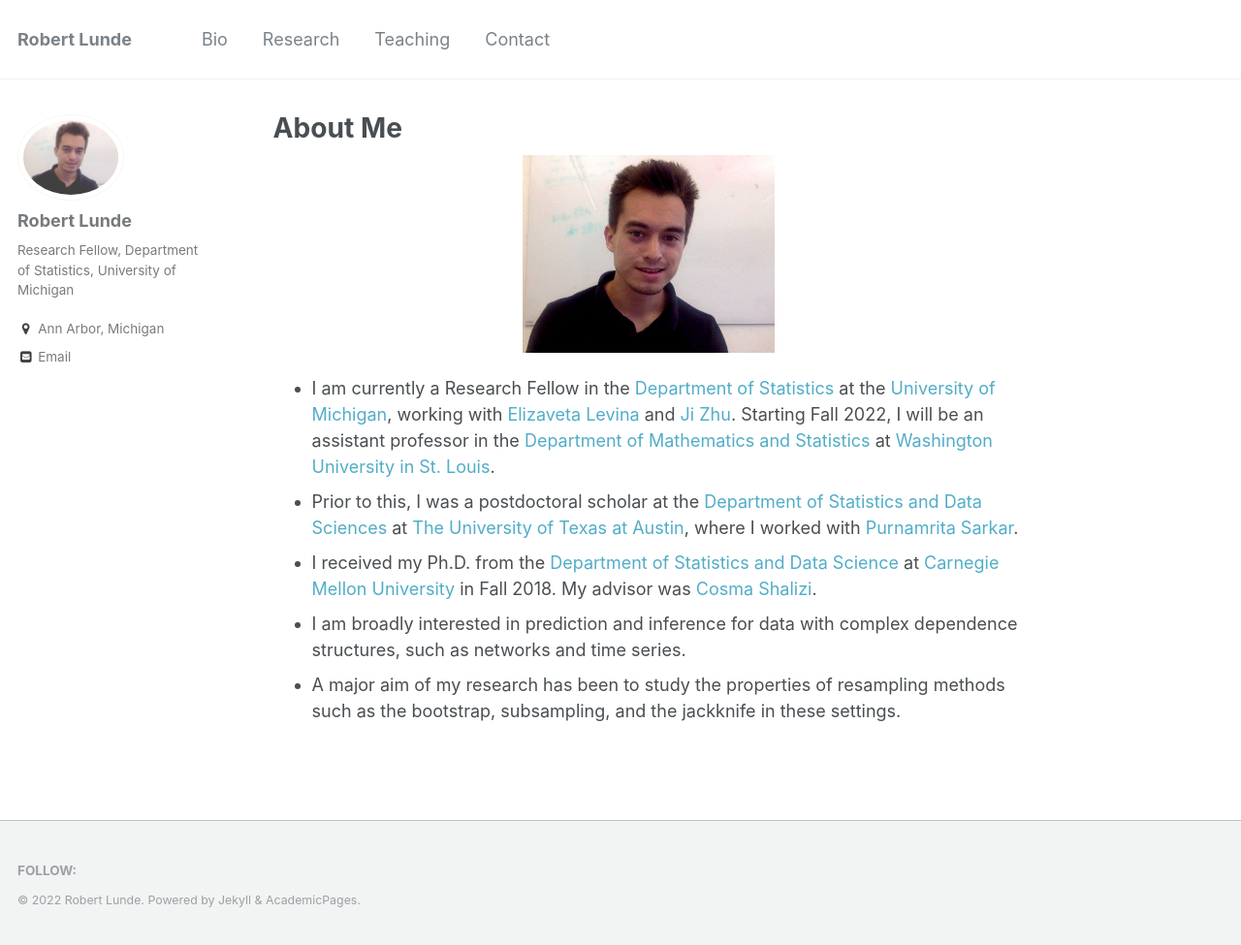
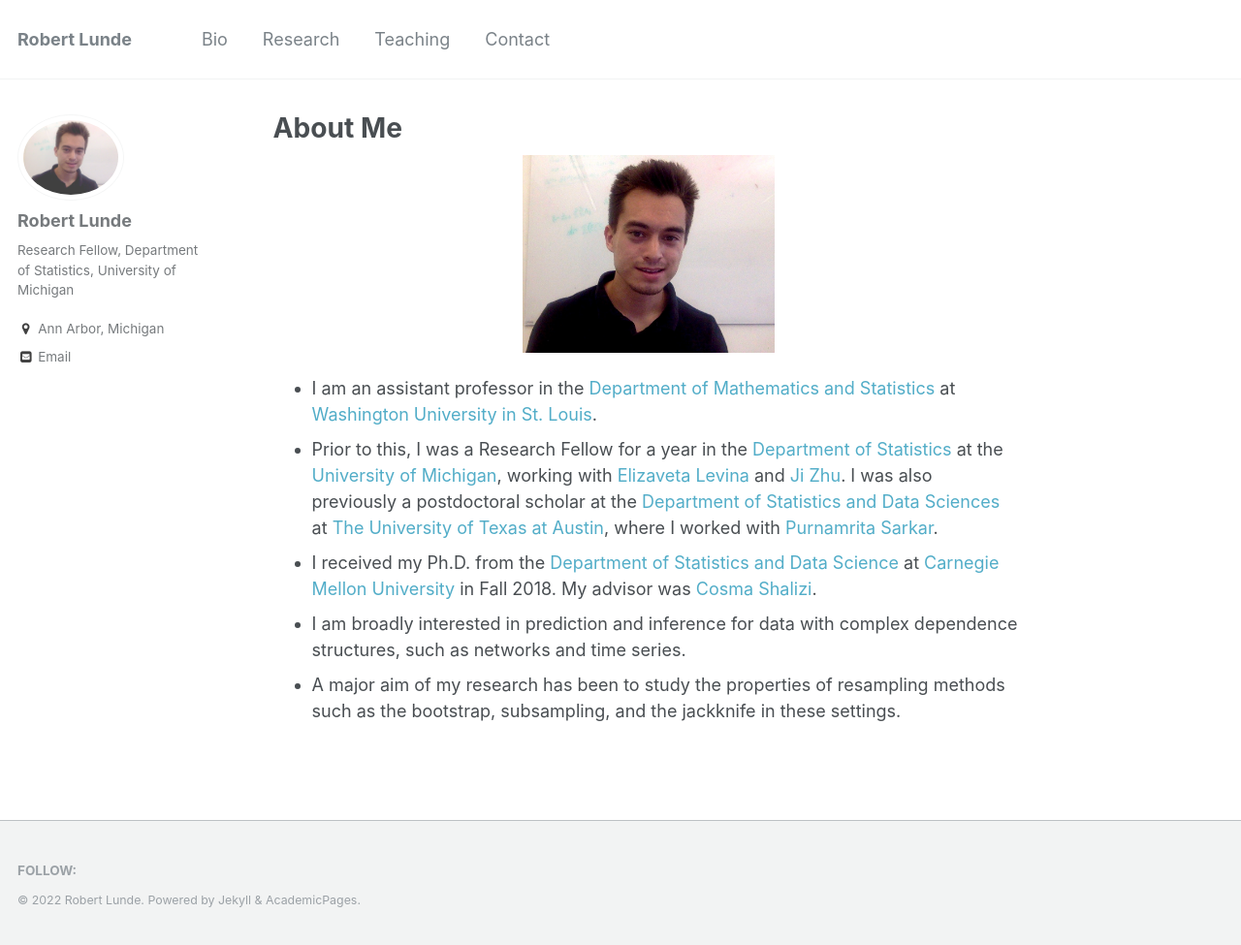
Before and after one commit to rslunde/rslunde.github.io, a Jekyll site: the page built from _pages/about.md, in a window 1280 px wide. Shown: the whole page at 97% size. Built offline with Jekyll 4.4.1, drawn with Linux system fonts in a browser that asks for light colours.

Commit message:
Update about.md

```diff
--- a/_pages/about.md
+++ b/_pages/about.md
@@ -12,8 +12,8 @@
 </p>
 
 
-* I am currently a Research Fellow in the [Department of Statistics](https://lsa.umich.edu/stats) at the [University of Michigan](https://umich.edu/), working with [Elizaveta Levina](http://dept.stat.lsa.umich.edu/~elevina/) and [Ji Zhu](http://dept.stat.lsa.umich.edu/~jizhu/).  Starting Fall 2022, I will be an assistant professor in the [Department of Mathematics and Statistics](https://math.wustl.edu/) at [Washington University in St. Louis](https://wustl.edu/).
-*  Prior to this, I was a postdoctoral scholar at the [Department of Statistics and Data Sciences](https://stat.utexas.edu) at [The University of Texas at Austin](https://www.utexas.edu), where I worked with [Purnamrita Sarkar](https://psarkar.github.io/).
+* I am an assistant professor in the [Department of Mathematics and Statistics](https://math.wustl.edu/) at [Washington University in St. Louis](https://wustl.edu/).
+*  Prior to this, I was a Research Fellow for a year in the [Department of Statistics](https://lsa.umich.edu/stats) at the [University of Michigan](https://umich.edu/), working with [Elizaveta Levina](http://dept.stat.lsa.umich.edu/~elevina/) and [Ji Zhu](http://dept.stat.lsa.umich.edu/~jizhu/).   I was also previously a postdoctoral scholar at the [Department of Statistics and Data Sciences](https://stat.utexas.edu) at [The University of Texas at Austin](https://www.utexas.edu), where I worked with [Purnamrita Sarkar](https://psarkar.github.io/).
 * I received my Ph.D. from the [Department of Statistics and Data Science](https://stat.cmu.edu) at [Carnegie Mellon University](https://www.cmu.edu/) in Fall 2018. My advisor was [Cosma Shalizi](http://www.stat.cmu.edu/~cshalizi/).
 * I am broadly interested in prediction and inference for data with complex dependence structures, such as networks and time series.
 * A major aim of my research has been to study the properties of resampling methods such as the bootstrap, subsampling, and the jackknife in these settings.
```
